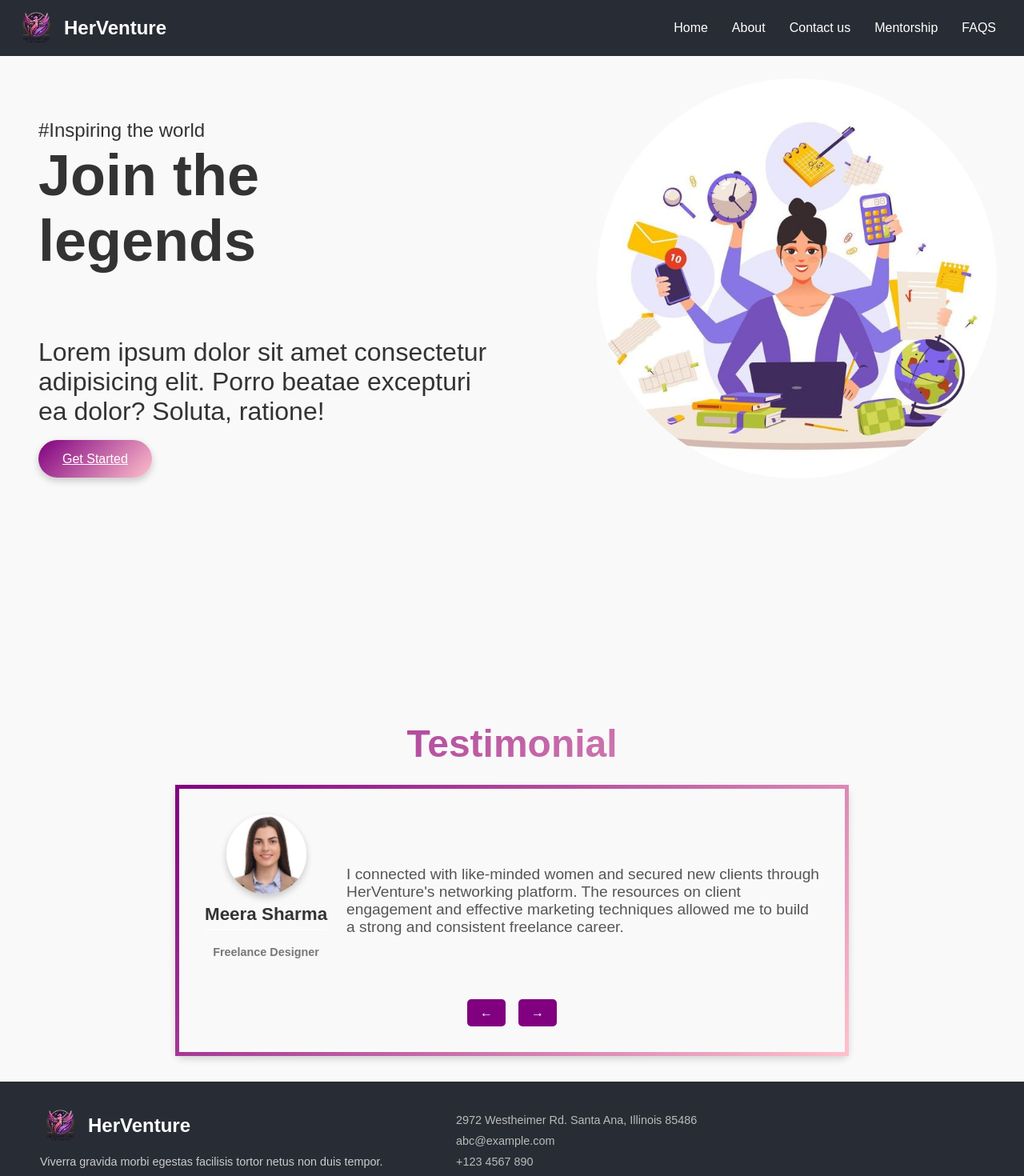
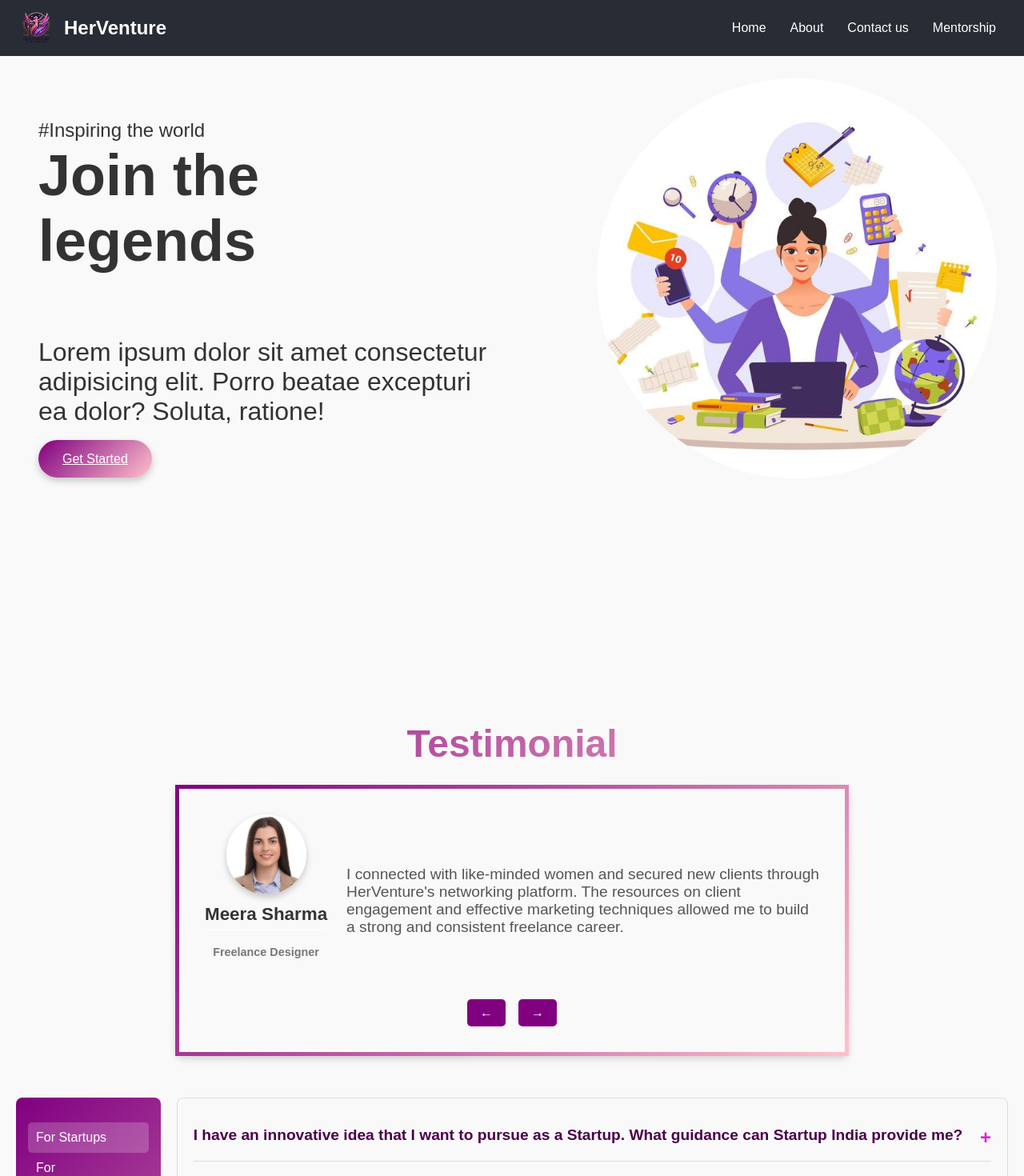
Before and after one commit to harshitaa18/HerVenture, a React (Create React App) app: page / in a window 1280 px wide. Shown: the top 1470 px of the page at 80% size. Built offline with nearby package versions, Linux system fonts and the light colour scheme.

Commit message:
Faqs brought to main

```diff
--- a/src/Components/Navbar/Navbar.jsx
+++ b/src/Components/Navbar/Navbar.jsx
@@ -16,7 +16,6 @@ export const Navbar = () => {
                 <li><Link to='/aboutUs' >About</Link></li>
                 <li><Link to='/contact' >Contact us</Link></li>
                 <li><Link to='/mentorship'>Mentorship</Link></li>
-                <li><Link to='/faqs'>FAQS</Link></li>
         </ul>
     </div>
   )
--- a/src/Pages/Homepage/Homepage.jsx
+++ b/src/Pages/Homepage/Homepage.jsx
@@ -3,12 +3,14 @@ import React from 'react'
 //import MainHeader from '../../Components/MainHeader/MainHeader'
 import Testimonials from '../../Components/Testimonials/Testimonials';
 import MainHeader from '../../Components/MainHeader/MainHeader';
+import Faqs from '../Faqs/Faqs';
 
 function Homepage() {
   return (
     <div>
       <MainHeader/>
       <Testimonials />
+      <Faqs/>
     </div>
   )
 }
--- a/src/Pages/Mentorship/TrainingAndWebinar.css
+++ b/src/Pages/Mentorship/TrainingAndWebinar.css
@@ -50,6 +50,7 @@ h2 {
   display: grid;
   grid-template-columns: repeat(auto-fit, minmax(250px, 1fr));
   gap: 20px;
+  justify-content: center;
 }
 
 .card {
```
